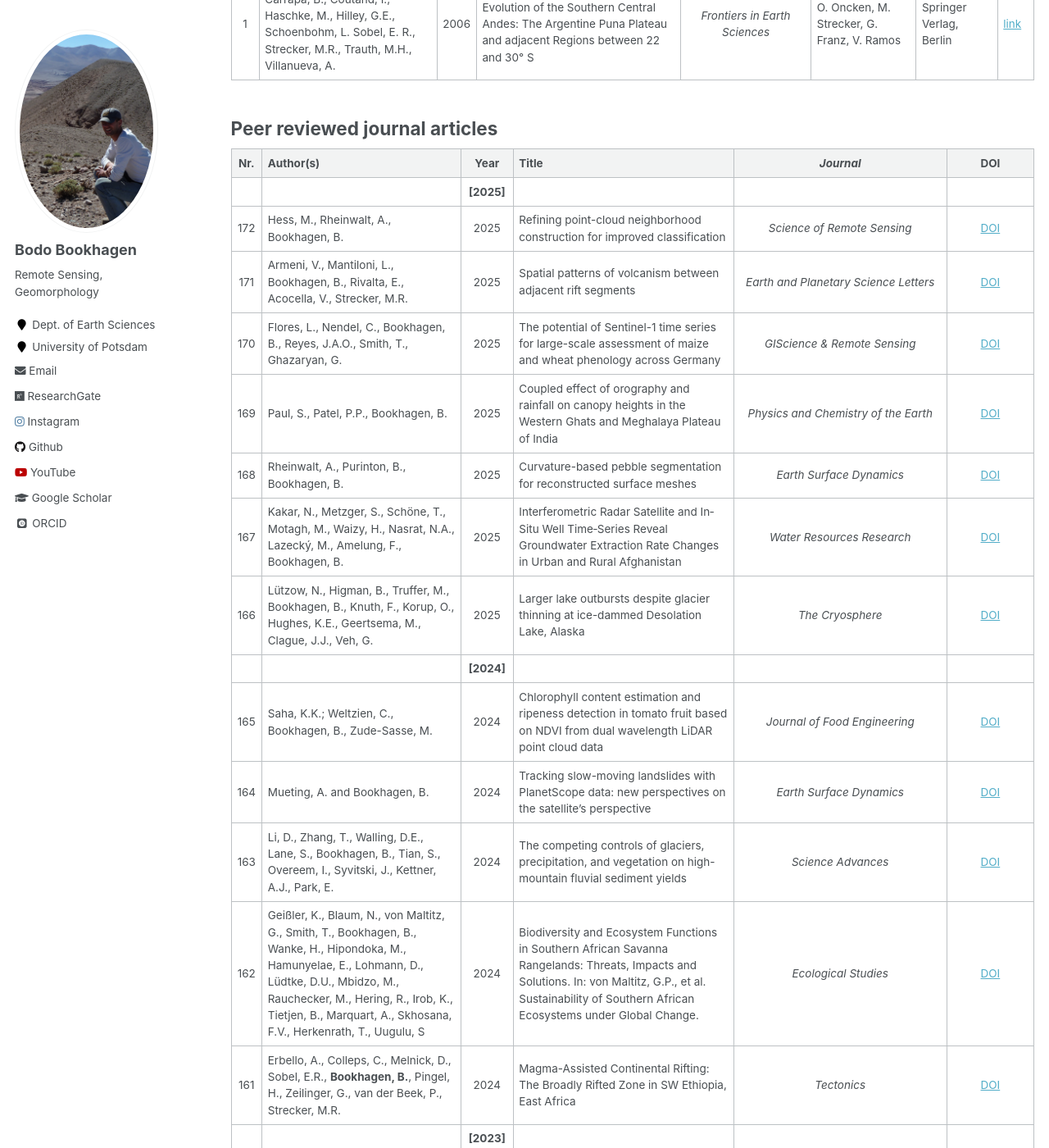
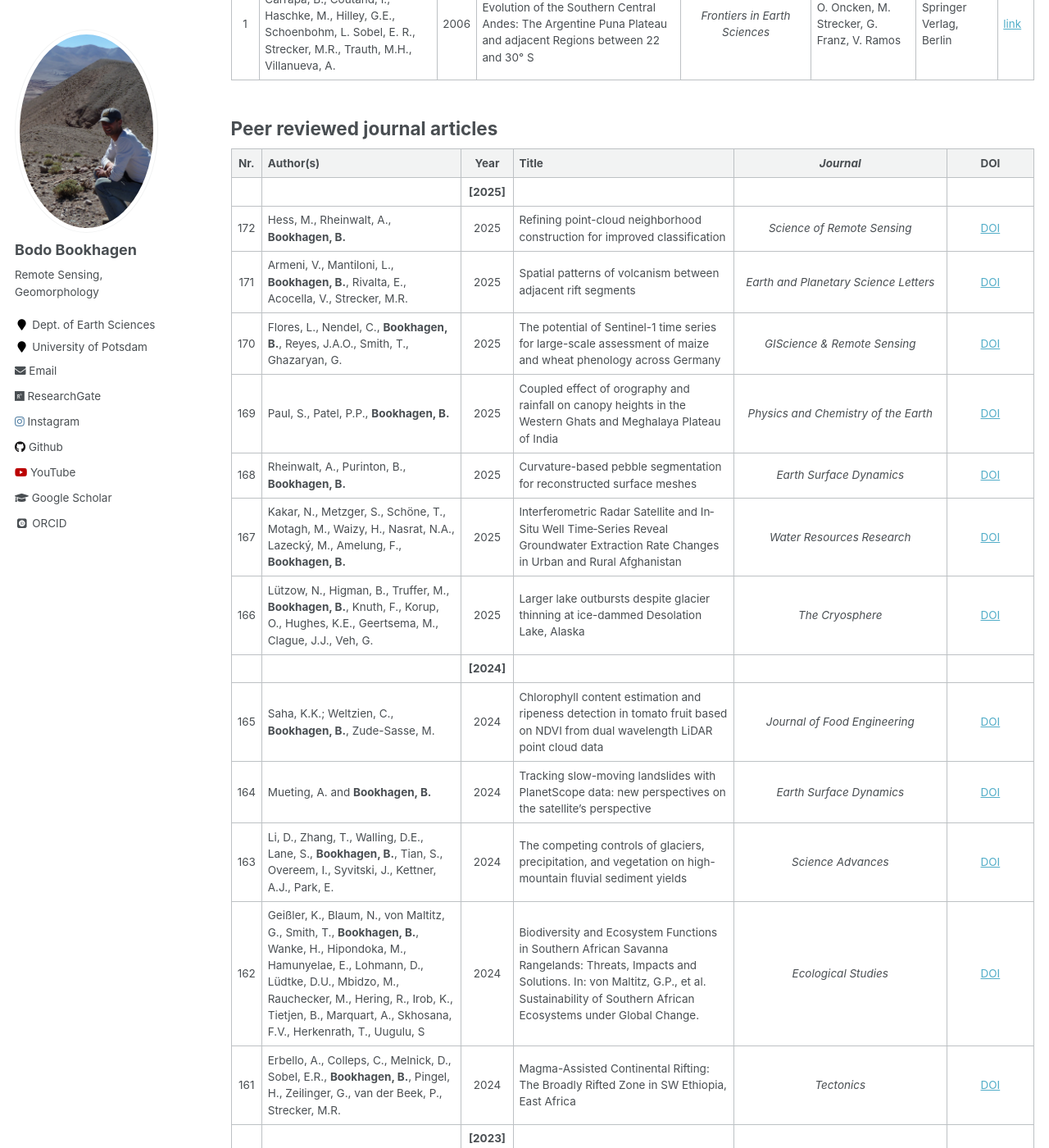
Before and after one commit to BodoBookhagen/BodoBookhagen.github.io, a Jekyll site: the page built from _pages/publications.md, in a window 1280 px wide and 1400 px high, scrolled down 1235 px. Shown: the whole window at 82% size. Built offline with Jekyll 4.4.1, drawn with Linux system fonts in a browser that asks for light colours; some web fonts are replaced.

Commit message:
`date +"%m-%d-Y"`

```diff
--- a/_pages/publications.md
+++ b/_pages/publications.md
@@ -34,18 +34,18 @@ Nr. | Author(s) | Year | Chapter Title |  _Book Title_  | Editors  | Publisher |
 Nr.  | Author(s) | Year | Title | _Journal_ | DOI
 :--: | :---------------------------------------------------------------------------------------------------------------------------------------------------------------------------------------- | :-------------: | ----------------------------------------------------------------------------------------------------------------------------------------------------------------------------------------------------------------------------- | :---------------------------------------------------------------------------------------------------------: | :---------------------------------------------------------------------------------------------------------------------------------------------------------------------------------:
 | | **[2025]** | | |
-172 | Hess, M., Rheinwalt, A., Bookhagen, B. | 2025 | Refining point-cloud neighborhood construction for improved classification | *Science of Remote Sensing* | [DOI](https://doi.org/10.1016/j.srs.2025.100325)
-171 | Armeni, V., Mantiloni, L., Bookhagen, B., Rivalta, E., Acocella, V., Strecker, M.R. | 2025 | Spatial patterns of volcanism between adjacent rift segments | *Earth and Planetary Science Letters* | [DOI](https://doi.org/10.1016/j.epsl.2025.119623)
-170 | Flores, L., Nendel, C., Bookhagen, B., Reyes, J.A.O., Smith, T., Ghazaryan, G. | 2025 | The potential of Sentinel-1 time series for large-scale assessment of maize and wheat phenology across Germany | *GIScience & Remote Sensing*| [DOI](https://doi.org/10.1080/15481603.2025.2531593)
-169 | Paul, S., Patel, P.P., Bookhagen, B. | 2025 | Coupled effect of orography and rainfall on canopy heights in the Western Ghats and Meghalaya Plateau of India | *Physics and Chemistry of the Earth* | [DOI](https://doi.org/10.1016/j.pce.2025.104003)
-168 | Rheinwalt, A., Purinton, B., Bookhagen, B. | 2025 | Curvature-based pebble segmentation for reconstructed surface meshes | *Earth Surface Dynamics* | [DOI](https://doi.org/10.5194/esurf-13-923-2025)
-167 | Kakar, N., Metzger, S., Schöne, T., Motagh, M., Waizy, H., Nasrat, N.A., Lazecký, M., Amelung, F., Bookhagen, B. | 2025 | Interferometric Radar Satellite and In‐Situ Well Time‐Series Reveal Groundwater Extraction Rate Changes in Urban and Rural Afghanistan | *Water Resources Research* | [DOI](https://doi.org/10.1029/2023wr036626)
-166 | Lützow,  N., Higman, B.,  Truffer, M., Bookhagen, B., Knuth, F., Korup, O., Hughes, K.E., Geertsema, M., Clague, J.J., Veh, G. | 2025 | Larger lake outbursts despite glacier thinning at ice-dammed Desolation Lake, Alaska | *The Cryosphere* | [DOI](https://doi.org/10.5194/tc-19-1085-2025)
+172 | Hess, M., Rheinwalt, A., **Bookhagen, B.** | 2025 | Refining point-cloud neighborhood construction for improved classification | *Science of Remote Sensing* | [DOI](https://doi.org/10.1016/j.srs.2025.100325)
+171 | Armeni, V., Mantiloni, L., **Bookhagen, B.**, Rivalta, E., Acocella, V., Strecker, M.R. | 2025 | Spatial patterns of volcanism between adjacent rift segments | *Earth and Planetary Science Letters* | [DOI](https://doi.org/10.1016/j.epsl.2025.119623)
+170 | Flores, L., Nendel, C., **Bookhagen, B.**, Reyes, J.A.O., Smith, T., Ghazaryan, G. | 2025 | The potential of Sentinel-1 time series for large-scale assessment of maize and wheat phenology across Germany | *GIScience & Remote Sensing*| [DOI](https://doi.org/10.1080/15481603.2025.2531593)
+169 | Paul, S., Patel, P.P., **Bookhagen, B.** | 2025 | Coupled effect of orography and rainfall on canopy heights in the Western Ghats and Meghalaya Plateau of India | *Physics and Chemistry of the Earth* | [DOI](https://doi.org/10.1016/j.pce.2025.104003)
+168 | Rheinwalt, A., Purinton, B., **Bookhagen, B.** | 2025 | Curvature-based pebble segmentation for reconstructed surface meshes | *Earth Surface Dynamics* | [DOI](https://doi.org/10.5194/esurf-13-923-2025)
+167 | Kakar, N., Metzger, S., Schöne, T., Motagh, M., Waizy, H., Nasrat, N.A., Lazecký, M., Amelung, F., **Bookhagen, B.** | 2025 | Interferometric Radar Satellite and In‐Situ Well Time‐Series Reveal Groundwater Extraction Rate Changes in Urban and Rural Afghanistan | *Water Resources Research* | [DOI](https://doi.org/10.1029/2023wr036626)
+166 | Lützow,  N., Higman, B.,  Truffer, M., **Bookhagen, B.**, Knuth, F., Korup, O., Hughes, K.E., Geertsema, M., Clague, J.J., Veh, G. | 2025 | Larger lake outbursts despite glacier thinning at ice-dammed Desolation Lake, Alaska | *The Cryosphere* | [DOI](https://doi.org/10.5194/tc-19-1085-2025)
 | | **[2024]** | | |
-165 | Saha, K.K.; Weltzien, C., Bookhagen, B., Zude-Sasse, M. | 2024 | Chlorophyll content estimation and ripeness detection in tomato fruit based on NDVI from dual wavelength LiDAR point cloud data | *Journal of Food Engineering* | [DOI](https://doi.org/10.1016/j.jfoodeng.2024.112218)
-164 | Mueting, A. and Bookhagen, B. | 2024 | Tracking slow-moving landslides with PlanetScope data: new perspectives on the satellite's perspective | *Earth Surface Dynamics* | [DOI](https://doi.org/10.5194/esurf-12-1121-2024)
-163 | Li, D., Zhang, T., Walling, D.E., Lane, S., Bookhagen, B., Tian, S., Overeem, I.,  Syvitski, J., Kettner, A.J., Park, E. | 2024 | The competing controls of glaciers, precipitation, and vegetation on high-mountain fluvial sediment yields | *Science Advances* | [DOI](https://doi.org/10.1126/sciadv.ads6196)
-162 | Geißler, K., Blaum, N., von Maltitz, G., Smith, T., Bookhagen, B., Wanke, H., Hipondoka, M., Hamunyelae, E., Lohmann, D., Lüdtke, D.U., Mbidzo, M., Rauchecker, M., Hering, R., Irob, K., Tietjen, B., Marquart, A., Skhosana, F.V., Herkenrath, T., Uugulu, S | 2024 | Biodiversity and Ecosystem Functions in Southern African Savanna Rangelands: Threats, Impacts and Solutions. In: von Maltitz, G.P., et al. Sustainability of Southern African Ecosystems under Global Change. | _Ecological Studies_ | [DOI](https://doi.org/10.1007/978-3-031-10948-5_15)
+165 | Saha, K.K.; Weltzien, C., **Bookhagen, B.**, Zude-Sasse, M. | 2024 | Chlorophyll content estimation and ripeness detection in tomato fruit based on NDVI from dual wavelength LiDAR point cloud data | *Journal of Food Engineering* | [DOI](https://doi.org/10.1016/j.jfoodeng.2024.112218)
+164 | Mueting, A. and **Bookhagen, B.** | 2024 | Tracking slow-moving landslides with PlanetScope data: new perspectives on the satellite's perspective | *Earth Surface Dynamics* | [DOI](https://doi.org/10.5194/esurf-12-1121-2024)
+163 | Li, D., Zhang, T., Walling, D.E., Lane, S., **Bookhagen, B.**, Tian, S., Overeem, I.,  Syvitski, J., Kettner, A.J., Park, E. | 2024 | The competing controls of glaciers, precipitation, and vegetation on high-mountain fluvial sediment yields | *Science Advances* | [DOI](https://doi.org/10.1126/sciadv.ads6196)
+162 | Geißler, K., Blaum, N., von Maltitz, G., Smith, T., **Bookhagen, B.**, Wanke, H., Hipondoka, M., Hamunyelae, E., Lohmann, D., Lüdtke, D.U., Mbidzo, M., Rauchecker, M., Hering, R., Irob, K., Tietjen, B., Marquart, A., Skhosana, F.V., Herkenrath, T., Uugulu, S | 2024 | Biodiversity and Ecosystem Functions in Southern African Savanna Rangelands: Threats, Impacts and Solutions. In: von Maltitz, G.P., et al. Sustainability of Southern African Ecosystems under Global Change. | _Ecological Studies_ | [DOI](https://doi.org/10.1007/978-3-031-10948-5_15)
 161 | Erbello, A., Colleps, C., Melnick, D., Sobel, E.R., **Bookhagen, B.**, Pingel, H., Zeilinger, G., van der Beek, P., Strecker, M.R. | 2024 | Magma-Assisted Continental Rifting: The Broadly Rifted Zone in SW Ethiopia, East Africa | _Tectonics_ | [DOI](https://doi.org/10.1029/2022TC007651)
 | | **[2023]** | | |
 160 | Cobb, A.R., Dommain, R., Yeap, K., Cao, H. Dadap, N.C., **Bookhagen, B.**, Glaser, P.H. & Harvey, C.F.  | 2023 | A unified explanation for the morphology of raised peatlands | _nature_ | [DOI](https://doi.org/10.1038/s41586-023-06807-w)
```
